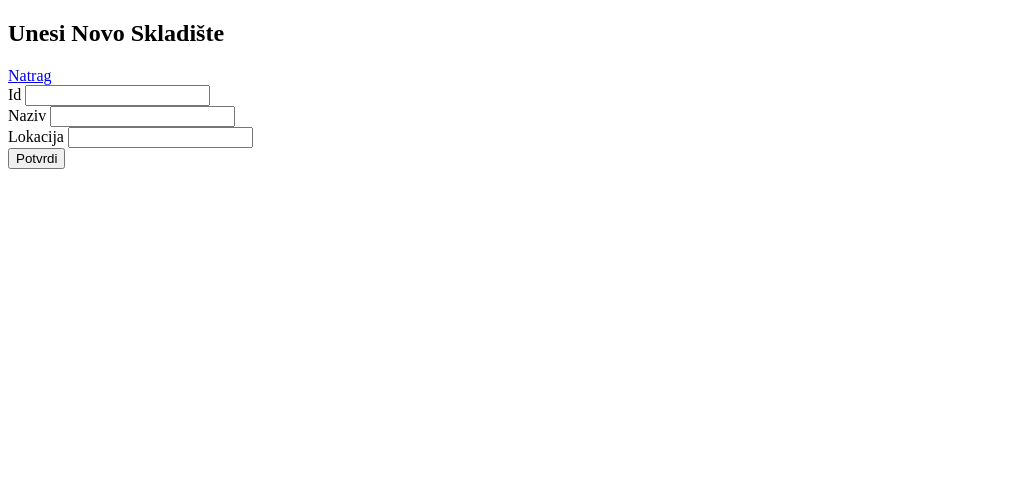
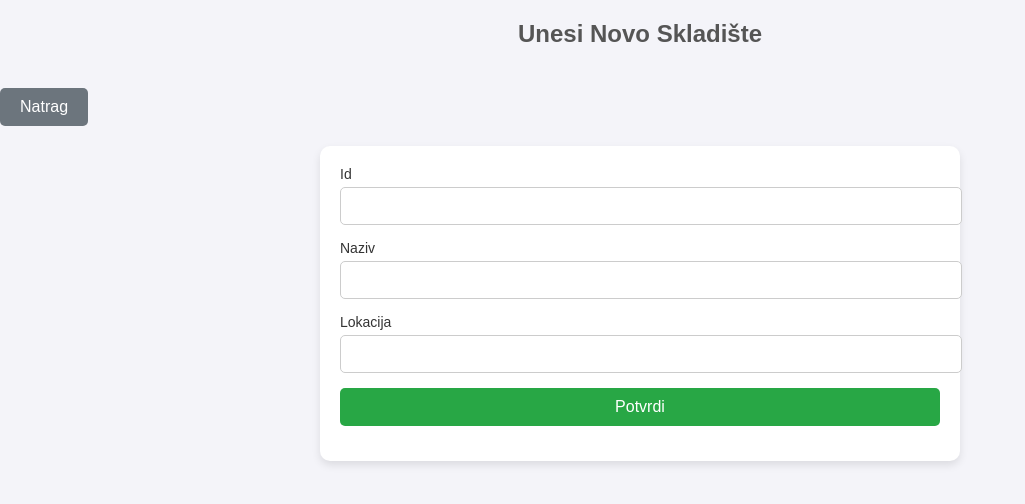
Before and after one commit to LukaRitosa/BazaSkladiste, a Flask app: page /skladista/novo in a window 1280 px wide. Shown: the top 504 px of the page, without its empty margins (0-1025 px from the left). Run offline with Flask 3, Linux system fonts and the light colour scheme; some libraries are stand-ins or nearby versions.

Commit message:
Update insert_skladista.html

```diff
--- a/final_mozda/templates/insert_skladista.html
+++ b/final_mozda/templates/insert_skladista.html
@@ -2,10 +2,103 @@
 <html>
 <head>
     <title>Dodaj Novo Skladište</title>
+    <style>
+        body {
+            font-family: Arial, sans-serif;
+            margin: 0;
+            padding: 0;
+            background-color: #f4f4f9;
+            color: #333;
+        }
+
+        h2 {
+            text-align: center;
+            margin-top: 20px;
+            color: #555;
+        }
+
+        .button-container {
+            text-align: center;
+            margin: 20px 0;
+        }
+
+        .button {
+            background-color: #007bff;
+            color: white;
+            padding: 10px 20px;
+            text-decoration: none;
+            border-radius: 5px;
+            font-size: 16px;
+        }
+
+        .button:hover {
+            background-color: #0056b3;
+        }
+
+        form {
+            width: 90%;
+            max-width: 600px;
+            margin: 20px auto;
+            background-color: white;
+            padding: 20px;
+            box-shadow: 0 4px 8px rgba(0, 0, 0, 0.1);
+            border-radius: 10px;
+        }
+
+        label {
+            font-size: 14px;
+            color: #333;
+            display: block;
+            margin-bottom: 5px;
+        }
+
+        input, select {
+            width: 100%;
+            padding: 10px;
+            margin-bottom: 15px;
+            border: 1px solid #ccc;
+            border-radius: 5px;
+            font-size: 14px;
+        }
+
+        input:focus, select:focus {
+            border-color: #007bff;
+            outline: none;
+        }
+
+        input[type="submit"] {
+            background-color: #28a745;
+            color: white;
+            border: none;
+            cursor: pointer;
+            font-size: 16px;
+        }
+
+        input[type="submit"]:hover {
+            background-color: #218838;
+        }
+
+        .btn-secondary {
+            background-color: #6c757d;
+            color: white;
+            padding: 10px 20px;
+            text-decoration: none;
+            border-radius: 5px;
+            font-size: 16px;
+            display: inline-block;
+            margin-top: 20px;
+            text-align: center;
+        }
+
+        .btn-secondary:hover {
+            background-color: #5a6268;
+        }
+    </style>
 </head>
 <body>
     <h2>Unesi Novo Skladište</h2>
-    <a href="{{ url_for('get_skladista') }}" class="btn btn-secondary">Natrag</a>
+
+    <a href="{{ url_for('get_skladista') }}" class="btn-secondary">Natrag</a>
 
     <form method="POST" action="{{ url_for('insert_skladista') }}">
         <label for="id_skladiste">Id</label>
```
